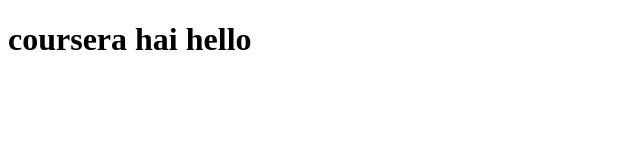
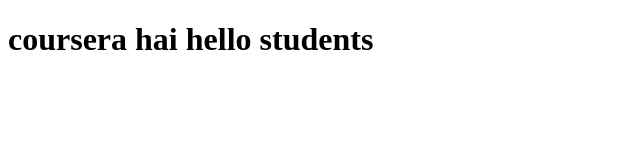
Before and after one commit to PreethiMR/coursera-test, a plain HTML site: page index.html in a window 1280 px wide. Shown: the whole page, without its empty margins (0-640 px from the left). Drawn offline with Linux system fonts and the light colour scheme.

Commit message:
new version.

```diff
--- a/index.html
+++ b/index.html
@@ -5,6 +5,6 @@
     <title>coursera hello</title>
   </head>
   <body>
-    <h1>coursera hai hello</h1>
+    <h1>coursera hai hello  students</h1>
   </body>
 </html>
```
